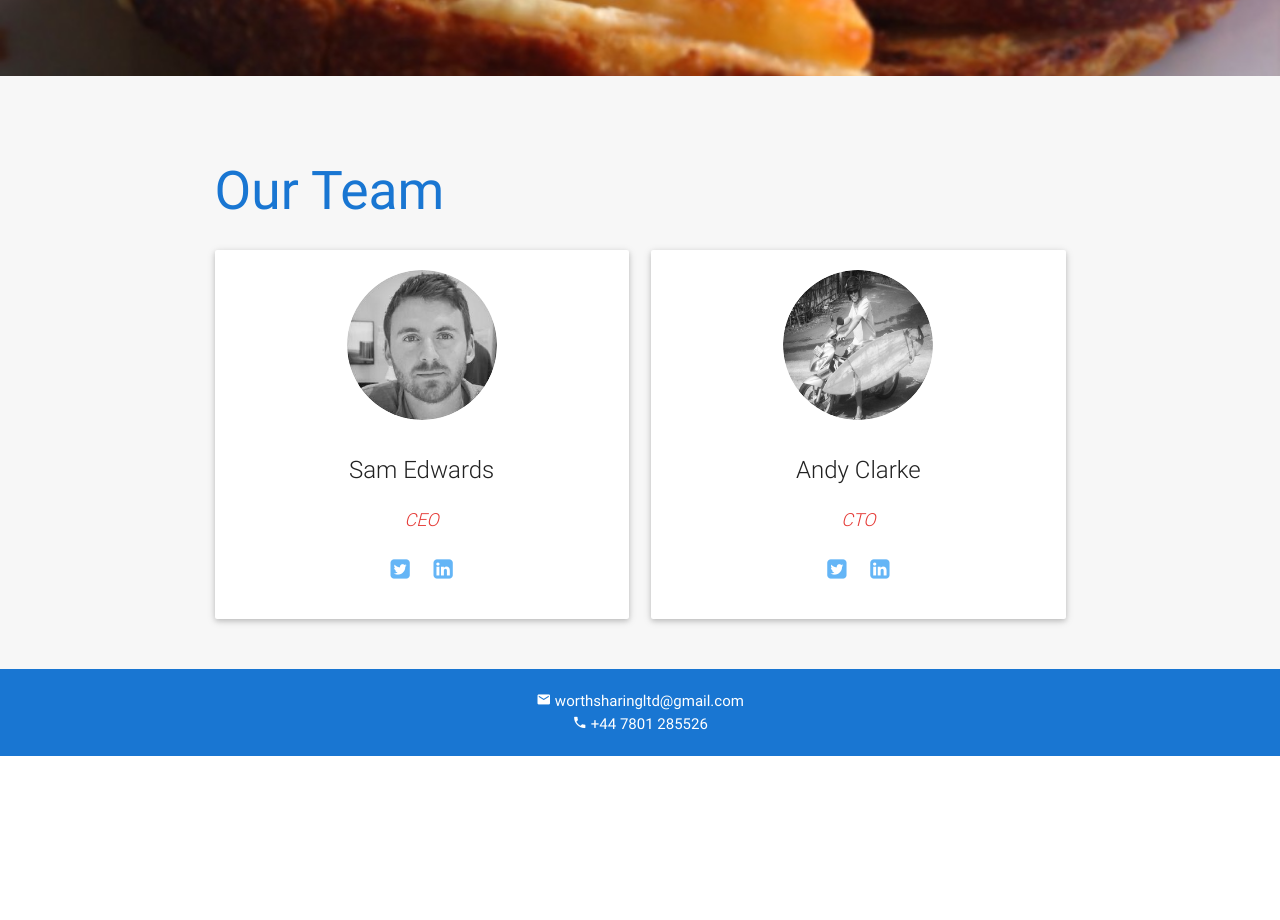
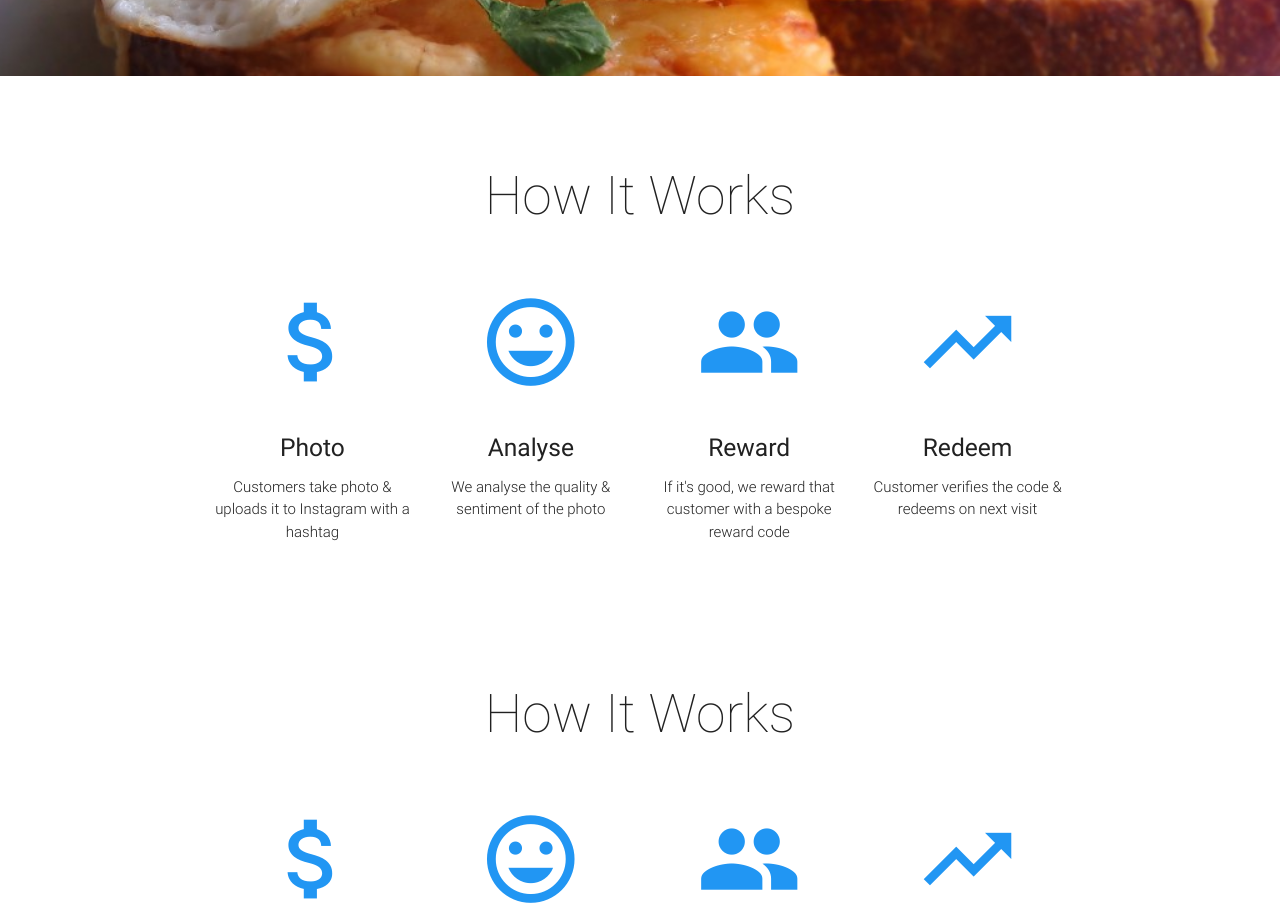
Before and after one commit to clarkie/worth-sharing, a plain HTML site: page index.html in a window 1280 px wide. Shown: the part 1880-2800 px from the top of the page. Before the commit the page ends 2636 px from the top, so only its background shows below. Drawn offline with Linux system fonts and the light colour scheme.

Commit message:
add two how it works sections for review

```diff
--- a/index.html
+++ b/index.html
@@ -29,6 +29,7 @@
                 <a id="logo-container" href="#top" class="brand-logo">Worth Sharing</a>
                 <ul id="nav-mobile" class="right side-nav">
                     <li><a href="#about">About</a></li>
+                    <li><a href="#howItWorks">How It Works</a></li>
                     <li><a href="#team">Team</a></li>
                     <li><a href="#contact">Contact</a></li>
                 </ul>
@@ -96,6 +97,87 @@
 <div class="parallax-container">
     <div class="parallax"><img src="img/food3.jpg"></div>
 </div>
+
+<!--how it works-->
+<div id="howItWorks" class="section scrollspy">
+    <div class="container">
+        <div class="row">
+            <div  class="col s12">
+                <h2 class="center header text_h2">How It Works</h2>
+            </div>
+
+            <div  class="col s12 m6 l3">
+                <div class="center promo promo-example">
+                    <i class="mdi-editor-attach-money"></i>
+                    <h5 class="promo-caption">Photo</h5>
+                    <p class="light center">Customers take photo & uploads it to Instagram with a hashtag</p>
+                </div>
+            </div>
+            <div class="col s12 m6 l3">
+                <div class="center promo promo-example">
+                    <i class="mdi-social-mood"></i>
+                    <h5 class="promo-caption">Analyse</h5>
+                    <p class="light center">We analyse the quality & sentiment of the photo</p>
+                </div>
+            </div>
+            <div class="col s12 m6 l3">
+                <div class="center promo promo-example">
+                    <i class="mdi-social-group"></i>
+                    <h5 class="promo-caption">Reward</h5>
+                    <p class="light center">If it's good, we reward that customer with a bespoke reward code</p>
+                </div>
+            </div>
+            <div class="col s12 m6 l3">
+                <div class="center promo promo-example">
+                    <i class="mdi-action-trending-up"></i>
+                    <h5 class="promo-caption">Redeem</h5>
+                    <p class="light center">Customer verifies the code & redeems on next visit</p>
+                </div>
+            </div>
+        </div>
+    </div>
+</div>
+
+<!--how it works-->
+<div id="howItWorks" class="section scrollspy">
+    <div class="container">
+        <div class="row">
+            <div  class="col s12">
+                <h2 class="center header text_h2">How It Works</h2>
+            </div>
+
+            <div  class="col s12 m6 l3">
+                <div class="center promo promo-example">
+                    <i class="mdi-editor-attach-money"></i>
+                    <h5 class="promo-caption">Photo</h5>
+                    <p class="light center">Your customers take a photo of your products & uploads it to Instagram with a brand hashtag</p>
+                </div>
+            </div>
+            <div class="col s12 m6 l3">
+                <div class="center promo promo-example">
+                    <i class="mdi-social-mood"></i>
+                    <h5 class="promo-caption">Analyse</h5>
+                    <p class="light center">We pull in & analyse the photo for its sentiment & brand advocacy</p>
+                </div>
+            </div>
+            <div class="col s12 m6 l3">
+                <div class="center promo promo-example">
+                    <i class="mdi-social-group"></i>
+                    <h5 class="promo-caption">Reward</h5>
+                    <p class="light center">If it meets your criteria, we'll comment on their photo with a link to their bespoke reward code</p>
+                </div>
+            </div>
+            <div class="col s12 m6 l3">
+                <div class="center promo promo-example">
+                    <i class="mdi-action-trending-up"></i>
+                    <h5 class="promo-caption">Redeem</h5>
+                    <p class="light center">Your customer verifies they took the photo & redeems the code on their next visit</p>
+                </div>
+            </div>
+        </div>
+    </div>
+</div>
+
 
 <!--Team-->
 <div class="section scrollspy" id="team">
```
Also changed, not shown: min/custom-min.css.
